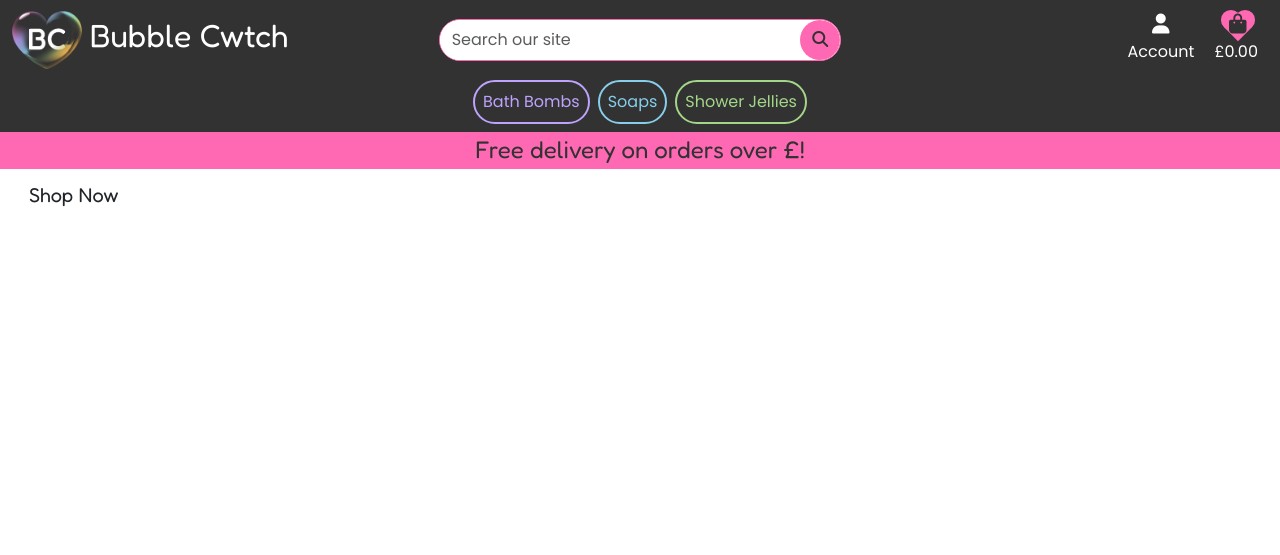
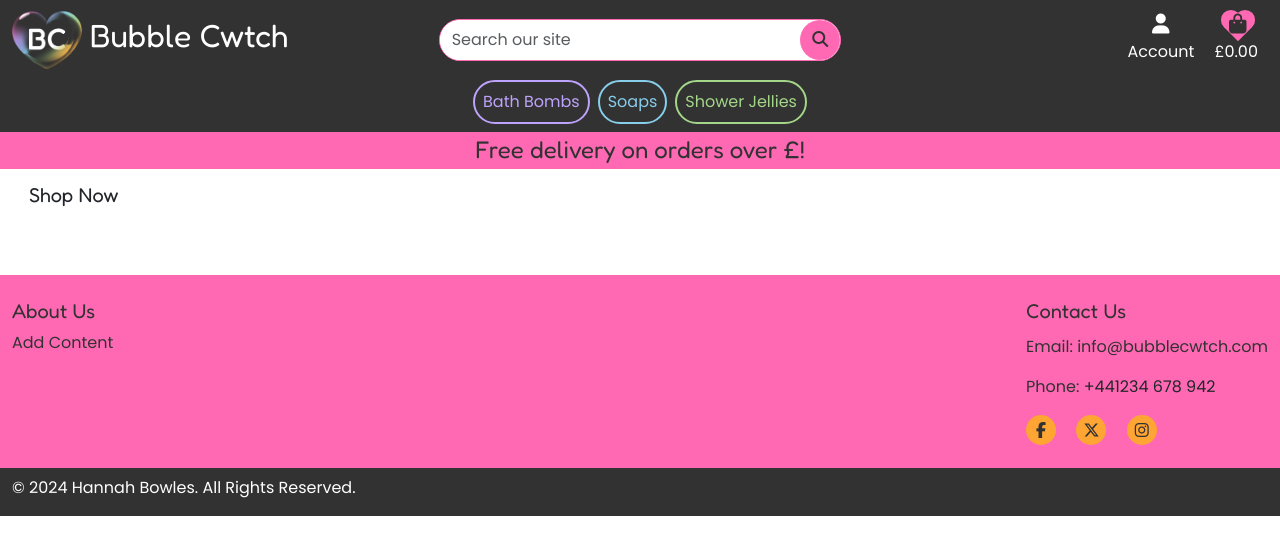
Before and after one commit to Hanmb17/C1_MS4_BubbleCwtch, a Django app: page / in a window 1280 px wide. Shown: the top 555 px of the page. Run offline with Django 3.2, Linux system fonts and the light colour scheme; some libraries are stand-ins or nearby versions.

Commit message:
Feat: Add footer structure and styling

```diff
--- a/static/css/style.css
+++ b/static/css/style.css
@@ -6,6 +6,7 @@
   --blue: #87ceeb;
   --green: #a4d689;
   --orange: #FFB84D;
+  --dark-orange: #FFA533;
 }
 
 /* Text Colour Classes */
@@ -45,7 +46,8 @@ body {
 h1,
 h2,
 h3,
-h4 {
+h4,
+h5 {
   font-family: "Fredoka", sans-serif;
   font-optical-sizing: auto;
   font-weight: 400;
@@ -253,6 +255,42 @@ h4 {
 #searchBarMobile {
   max-width: 450px;
 }
+
+/* Footer */
+
+.contact-links:hover{
+  text-decoration-color: var(--dark-orange) !important;
+}
+
+/* Footer */
+
+.footer-social-icons a {
+  display: inline-flex;
+  position: relative;
+  width: 30px;
+  height: 30px;
+  border-radius: 50%;
+  background-color: var(--dark-orange);
+  overflow: hidden;
+  transition: background-color 0.3s, color 0.3s;
+}
+
+.footer-social-icons a i {
+  position: absolute;
+  top: 50%;
+  left: 50%;
+  transform: translate(-50%, -50%);
+  color: var(--grey);
+}
+
+.footer-social-icons a:hover {
+  background-color: transparent;
+}
+
+.footer-social-icons a:hover i {
+  color: var(--dark-orange);
+}
+
 /* Media Queries */
 
 @media (max-width: 992px) {
--- a/templates/base.html
+++ b/templates/base.html
@@ -156,6 +156,35 @@
   {% block content %}
   {% endblock %}
 
+  <footer class="container-fluid bg-pink text-grey pt-4">
+      <div class="row justify-content-end">
+        <div class="col-md-6">
+          <h5>About Us</h5>
+          <p>Add Content</p>
+        </div>
+        <div class="col-md-4 offset-md-2 text-md-end align-self-end">
+          <div class="d-inline-block text-start">
+          <h5 class="pb-1">Contact Us</h5>
+          <p>Email: <a href="mailto:info@example.com" class="text-grey contact-links link-offset-3-hover link-underline link-underline-opacity-0 link-underline-opacity-75-hover">info@bubblecwtch.com</a></p>
+          <p>Phone: <a href="tel:+1234678942" class="contact-links text-dark link-offset-3-hover link-underline link-underline-opacity-0 link-underline-opacity-75-hover">+441234 678 942</a></p>
+          <div class="footer-social-icons">
+            <a href="https://www.facebook.com/" target="_blank" class="text-grey me-3" aria-label="Facebook" ><i class="fa-brands fa-facebook-f"></i></a>
+            <a href="https://twitter.com/" target="_blank" class="text-grey me-3" aria-label="X"><i class="fa-brands fa-x-twitter"></i></a>
+            <a href="https://www.instagram.com/" target="_blank" class="text-grey me-3" aria-label="Instagram"><i class="fa-brands fa-instagram"></i></a>
+          </div>
+          </div>
+        </div>
+      </div>
+    <div class="row bg-grey mt-3">
+      <div class="col pt-2">
+        <p class="text-white">&copy; 2024 Hannah Bowles. All Rights Reserved.</p>
+      </div>
+    </div>
+  </footer>
+
+
+
+
   {% block postloadjs %}
   {% endblock %}
 
```
